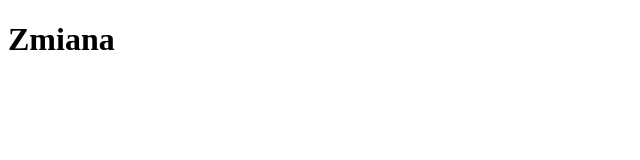
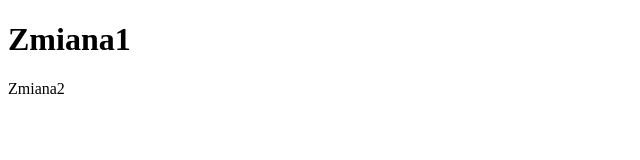
Before and after one commit to TechnikDrutociag/ProjektGitZajecia1, a plain HTML site: page index.html in a window 1280 px wide. Shown: the whole page, without its empty margins (0-640 px from the left). Drawn offline with Linux system fonts and the light colour scheme.

Commit message:
ZmianyDoIndeksu

```diff
--- a/index.html
+++ b/index.html
@@ -6,6 +6,7 @@
     <title>Document</title>
 </head>
 <body>
-    <h1>Zmiana</h1>
+    <h1>Zmiana1</h1>
+    <p>Zmiana2</p>
 </body>
 </html>
```
